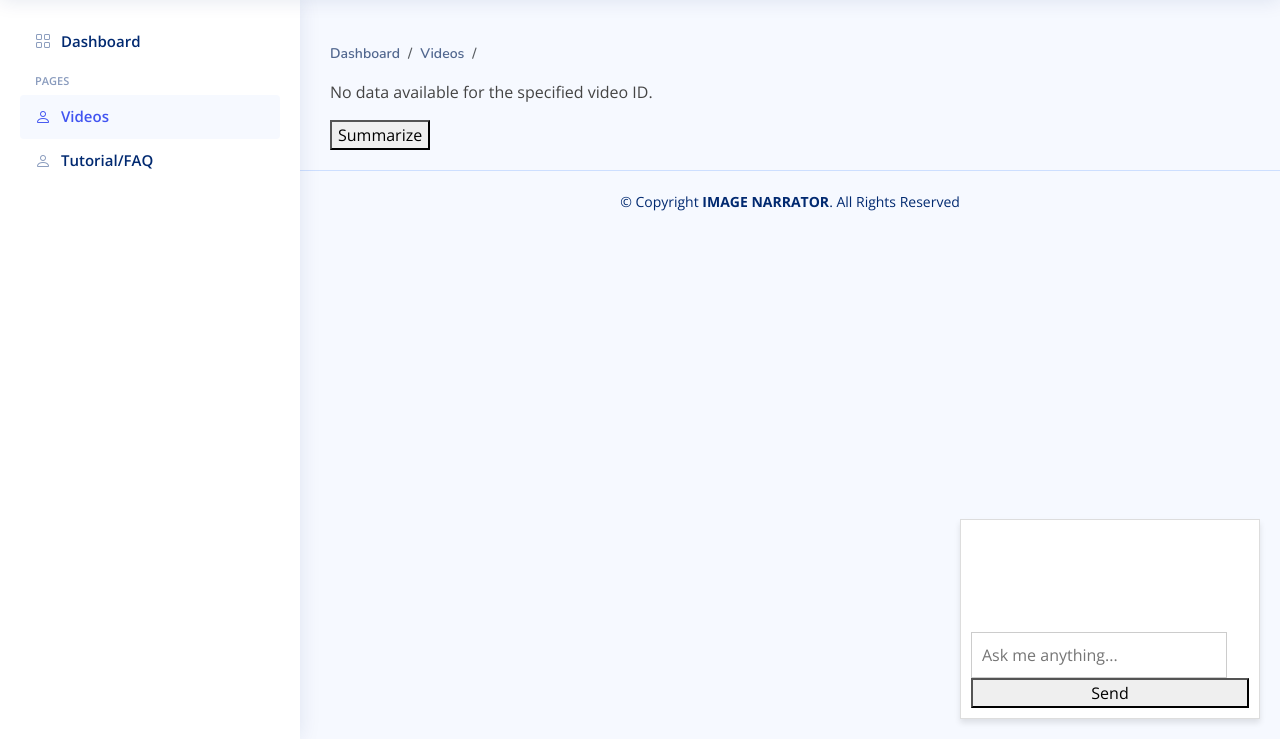
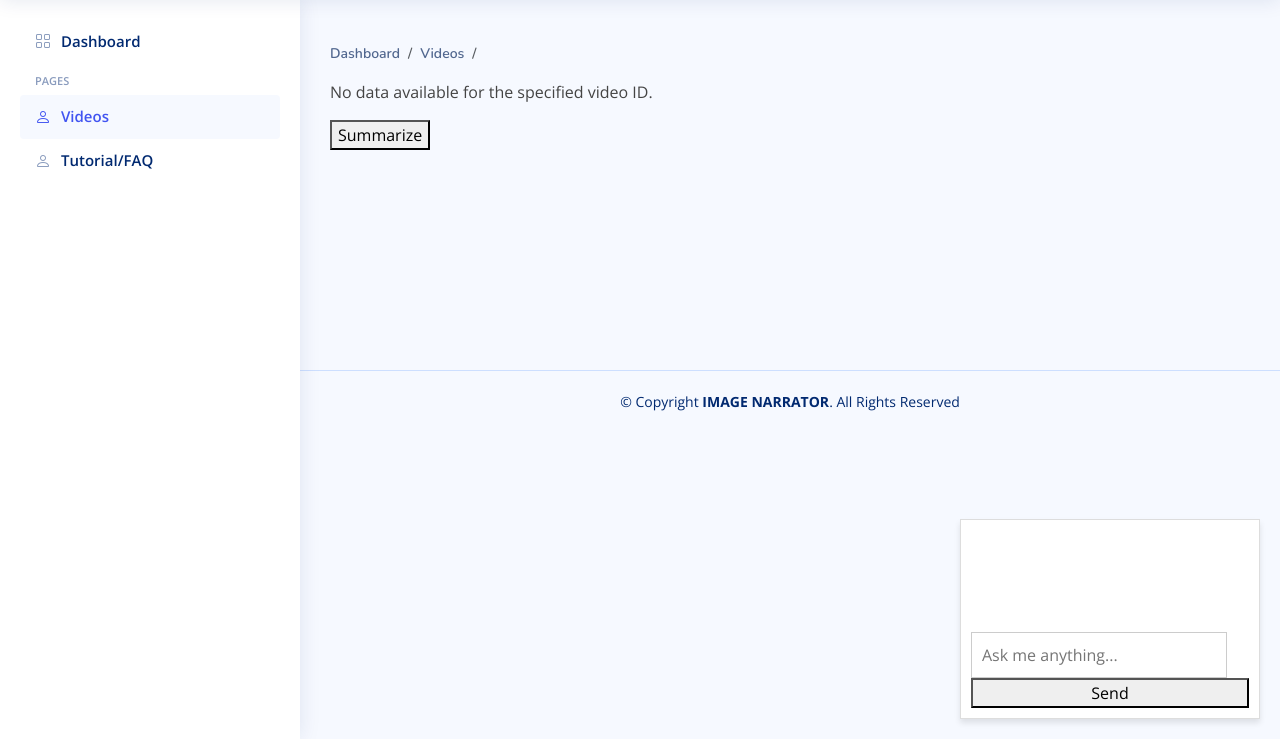
Before and after one commit to Lisa123wang/ImageNarrator, a PHP site: page /pages-videorecognition.php in a window 1280 px wide. Shown: the part 61-800 px from the top of the page. Run offline with PHP 8.4, Linux system fonts and the light colour scheme; the visitor is signed in with stand-in values (Sample User, id 1); data that the repository does not hold is empty; some libraries are stand-ins or nearby versions.

Commit message:
Update pages-videorecognition.php

```diff
--- a/NarratorAdmin/pages-videorecognition.php
+++ b/NarratorAdmin/pages-videorecognition.php
@@ -384,6 +384,7 @@ function askAI($prompt) {
 
             <button id="summarize-btn">Summarize</button>
             <div id="summary-result"></div>
+            <div style="height:200px"></div>
         </section><!-- End Image Recognition Section -->
 
         <!-- Include DataTables JS and jQuery -->
```
